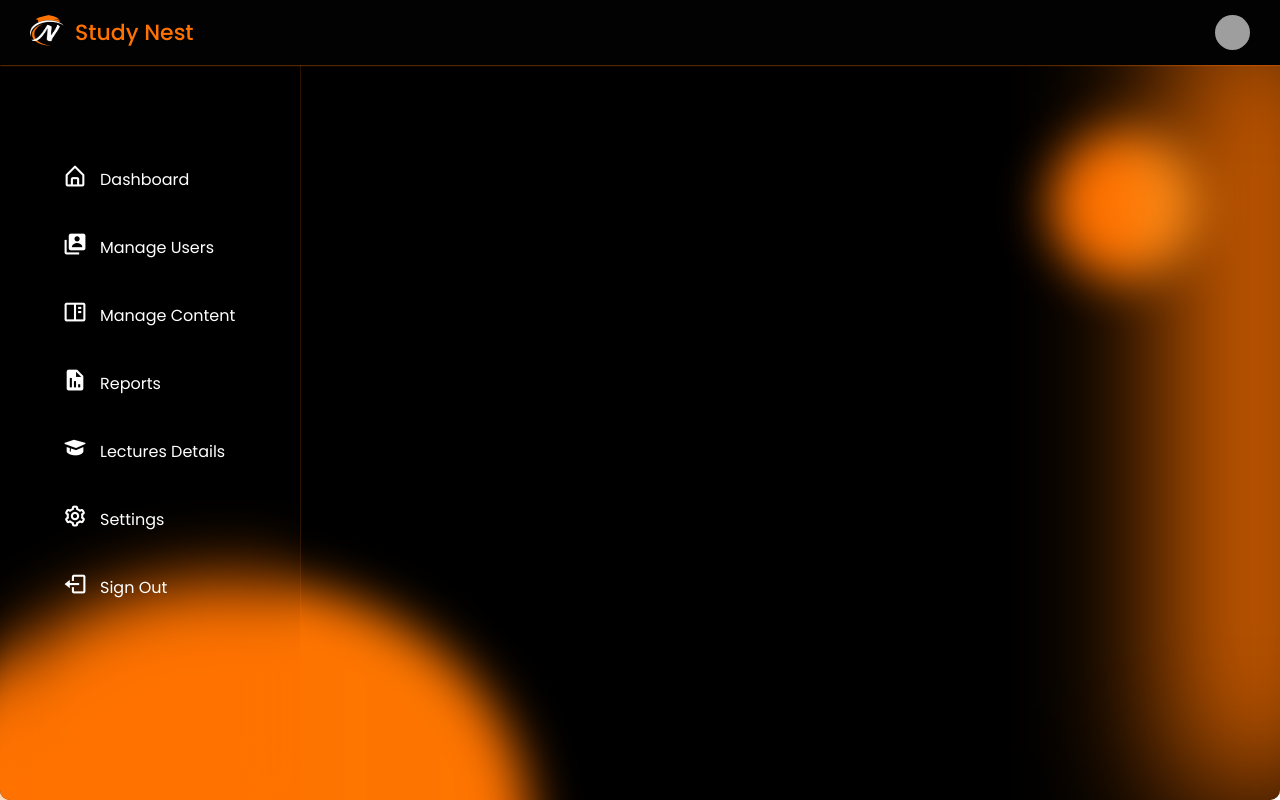
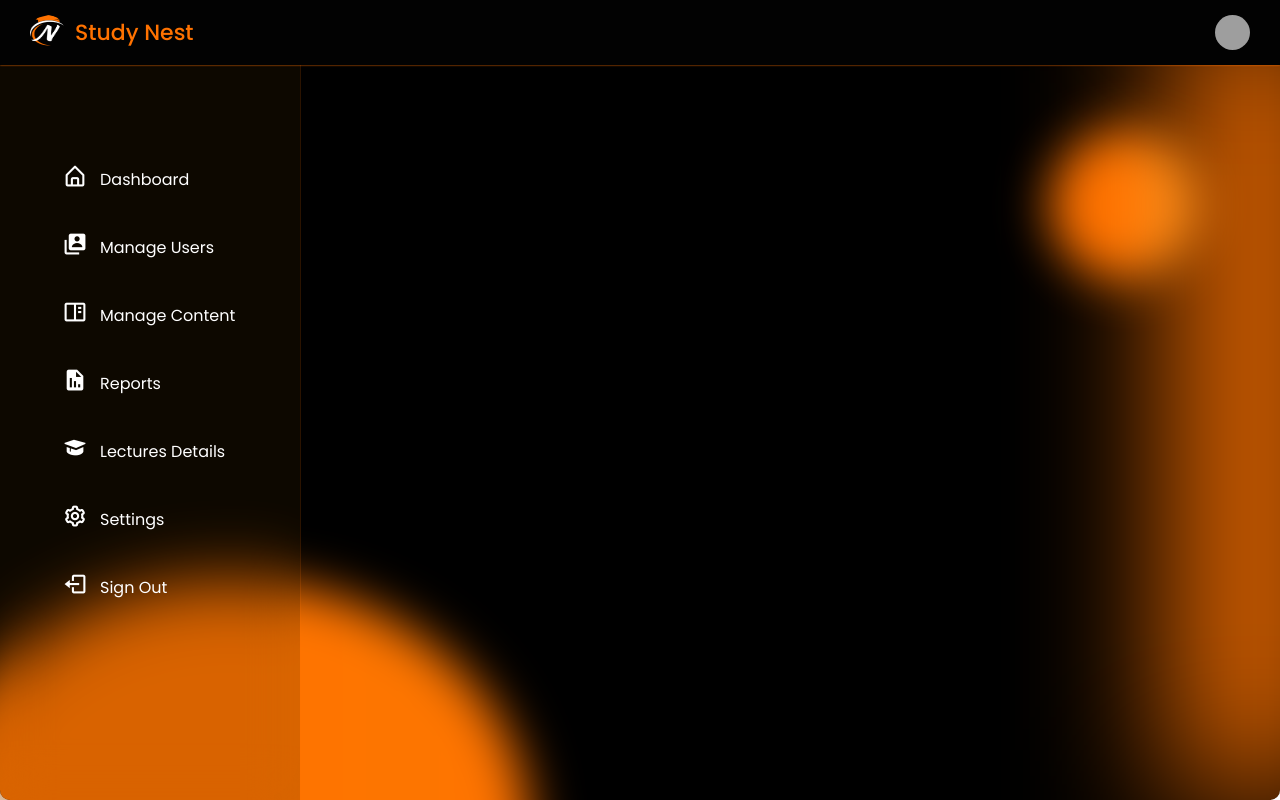
Before and after one commit to Pasindu115530/Study-Nest, a PHP site: page /dashboardadmin.html in a window 1280 px wide. Run offline with PHP 8.4, Linux system fonts and the light colour scheme; grey boxes are pictures that could not be loaded.

Commit message:
Update sidebar background color and add styling properties

```diff
--- a/Assets/css/dashboard.css
+++ b/Assets/css/dashboard.css
@@ -133,10 +133,12 @@ body.dark {
 }
 /* sidebar */
 .sidebar {
-  background-color: black transparent;
+  background-color: rgba(67, 40, 0, 0.2) ;
   backdrop-filter: blur(25px);
   -webkit-backdrop-filter: blur(25px);
   box-shadow: #ffffff 0px 0px 12px;
+  background-size: cover;
+  background-position: center;
   width: 300px;
   position: fixed;
   top: 0;
```
